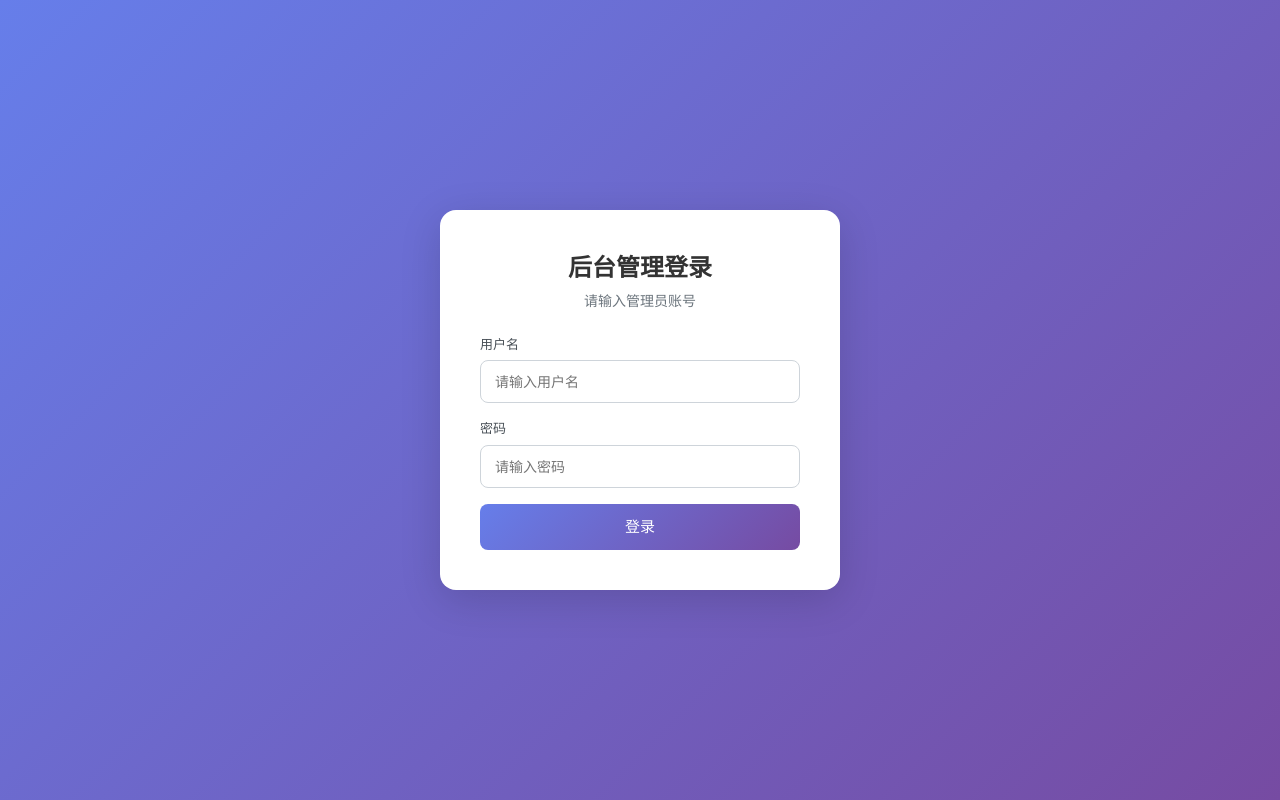
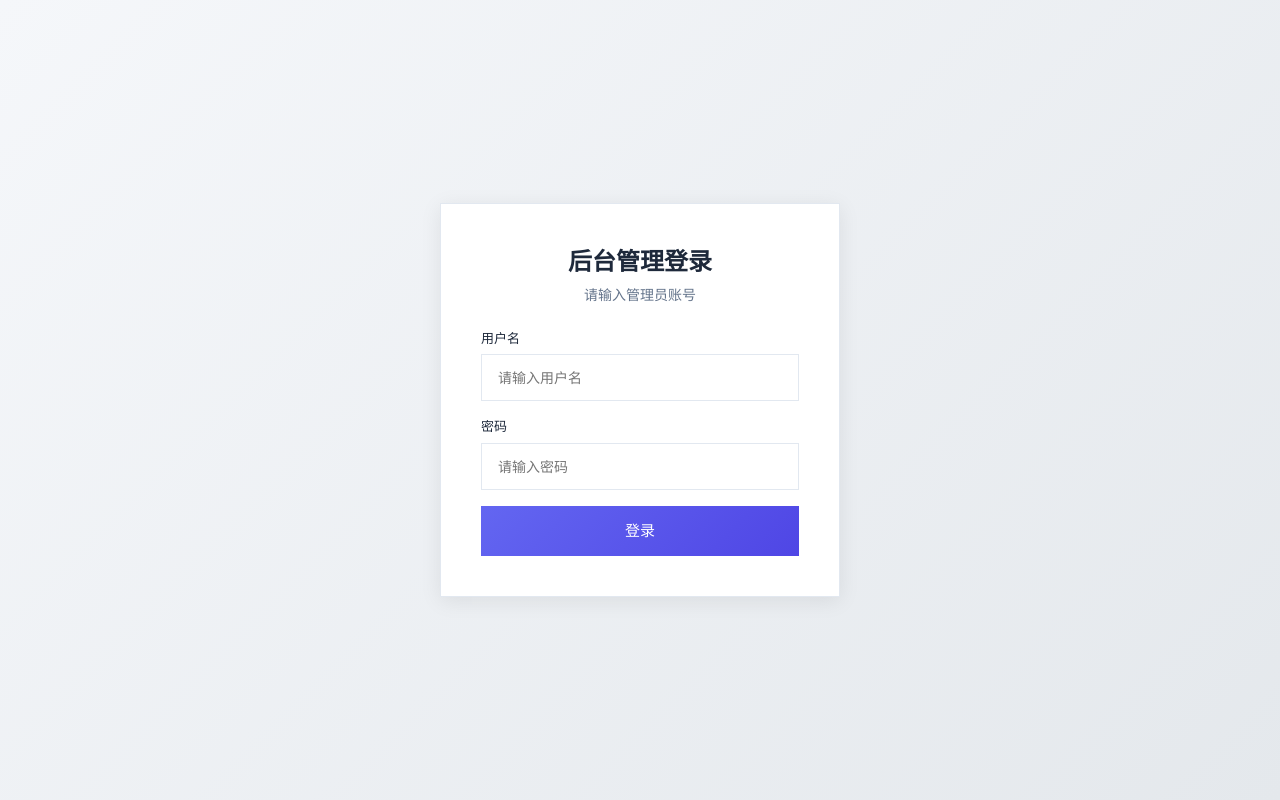
Before and after one commit to isexbt-ai/ebooksite, a Vue app in the folder frontend/: page /admin/login in a window 1280 px wide. Built offline with nearby package versions, Linux system fonts and the light colour scheme; no server answers.

Commit message:
fix: 修复后台登录跳转问题
- 登录成功后使用 window.location.href 跳转，确保路由守卫重新检查权限
- 更新 AdminLogin.vue 样式为明亮风格

```diff
--- a/frontend/src/views/admin/AdminLogin.vue
+++ b/frontend/src/views/admin/AdminLogin.vue
@@ -1,5 +1,5 @@
 <script setup lang="ts">
-import { ref, onMounted } from 'vue'
+import { ref } from 'vue'
 import { useRouter } from 'vue-router'
 import { useApi } from '@/composables/useApi'
 
@@ -27,7 +27,8 @@ const login = async () => {
     if (data.data) {
       localStorage.setItem('admin_token', data.data.token)
       localStorage.setItem('token', data.data.token)
-      router.push('/admin')
+      // 刷新页面以触发路由守卫重新检查
+      window.location.href = '/admin'
     }
   } catch (e: any) {
     error.value = e.message || '登录失败'
@@ -68,28 +69,28 @@ const login = async () => {
   justify-content: center;
   align-items: center;
   min-height: 100vh;
-  background: linear-gradient(135deg, #667eea 0%, #764ba2 100%);
+  background: linear-gradient(135deg, #f5f7fa 0%, #e4e8ec 100%);
   padding: 20px;
 }
 .login-card {
   background: white;
-  border-radius: 16px;
+  border: 1px solid #e2e8f0;
   padding: 40px;
   width: 100%;
   max-width: 400px;
-  box-shadow: 0 10px 40px rgba(0,0,0,0.15);
+  box-shadow: 0 4px 20px rgba(0,0,0,0.08);
 }
-h1 { text-align: center; margin: 0 0 4px 0; color: #333; font-size: 24px; }
-.subtitle { text-align: center; margin: 0 0 24px 0; color: #6c757d; font-size: 14px; }
+h1 { text-align: center; margin: 0 0 4px 0; color: #1e293b; font-size: 24px; }
+.subtitle { text-align: center; margin: 0 0 24px 0; color: #64748b; font-size: 14px; }
 
 .form-group { margin-bottom: 16px; }
-.form-group label { display: block; margin-bottom: 6px; font-size: 13px; font-weight: 500; color: #495057; }
-.form-group input { width: 100%; padding: 10px 14px; border: 1px solid #ced4da; border-radius: 8px; font-size: 14px; box-sizing: border-box; }
-.form-group input:focus { outline: none; border-color: #80bdff; box-shadow: 0 0 0 3px rgba(0,123,255,.15); }
+.form-group label { display: block; margin-bottom: 6px; font-size: 13px; font-weight: 500; color: #1e293b; }
+.form-group input { width: 100%; padding: 12px 16px; border: 1px solid #e2e8f0; font-size: 14px; box-sizing: border-box; transition: all 0.3s ease; }
+.form-group input:focus { outline: none; border-color: #6366f1; box-shadow: 0 0 0 3px rgba(99,102,241,.1); }
 
-.error { background: #f8d7da; color: #721c24; padding: 10px 14px; border-radius: 6px; font-size: 13px; margin-bottom: 16px; }
+.error { background: rgba(239,68,68,.05); border: 1px solid rgba(239,68,68,.2); padding: 12px 16px; color: #ef4444; font-size: 13px; margin-bottom: 16px; }
 
-.login-btn { width: 100%; padding: 12px; background: linear-gradient(135deg, #667eea 0%, #764ba2 100%); color: white; border: none; border-radius: 8px; cursor: pointer; font-size: 15px; font-weight: 500; transition: opacity 0.2s; }
-.login-btn:hover { opacity: 0.9; }
-.login-btn:disabled { opacity: 0.6; cursor: not-allowed; }
+.login-btn { width: 100%; padding: 14px; background: linear-gradient(135deg, #6366f1, #4f46e5); color: white; border: none; font-size: 15px; font-weight: 500; cursor: pointer; transition: all 0.3s ease; }
+.login-btn:hover { transform: translateY(-2px); box-shadow: 0 8px 25px rgba(99,102,241,.3); }
+.login-btn:disabled { opacity: 0.6; cursor: not-allowed; transform: none; }
 </style>
```
Also changed, not shown: 4 other files (tests, documents, lock files or other folders).
